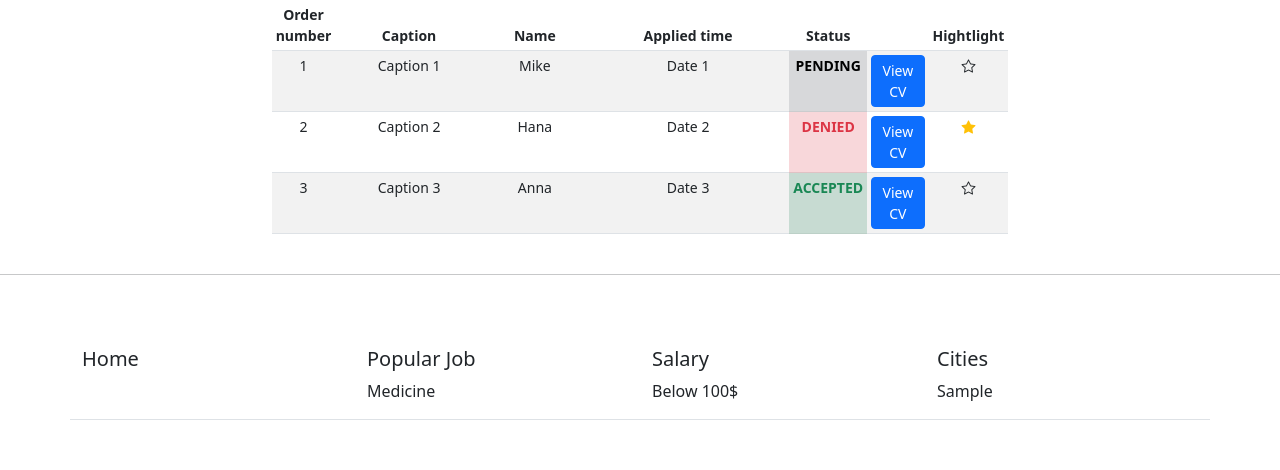
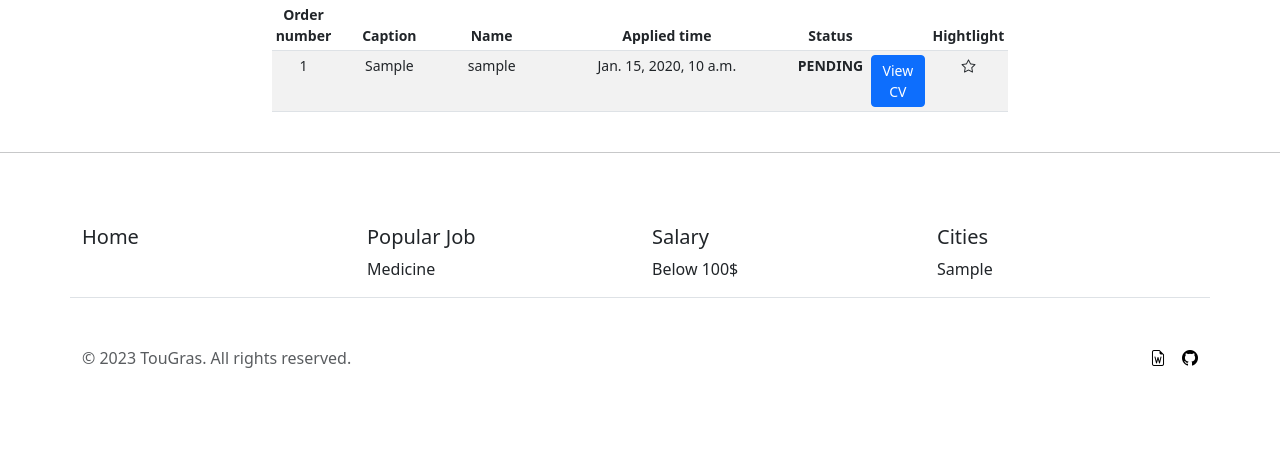
Before and after one commit to 21127221-voduyanh/intro2se-21clc08-group6, a Django app: page /dashboard/ in a window 1280 px wide. Shown: the part 101-571 px from the top of the page. Run offline with Django 5.2, Linux system fonts and the light colour scheme; a user stored in the database is signed in; tables that the repository leaves empty hold one stand-in row (values such as "Sample post").

Commit message:
Dashboard function; post approve, deny

```diff
--- a/app/form.py
+++ b/app/form.py
@@ -22,7 +22,7 @@ class CommentForm(forms.ModelForm):
 class PostForm(forms.ModelForm):
     class Meta:
         model = Post
-        fields = ['pic_url', 'caption','contact', 'address', 'field','job', 'description', 'hour', 'salary']
+        fields = ['pic_url', 'caption','contact', 'address', 'field','job', 'description', 'hour', 'salary', 'approve', 'deny']
         widgets = {
             'caption' : forms.Textarea(attrs={'class':'form-control','style':'width:500px','style':'height:100px'}),
             'contact' : forms.Textarea(attrs={'class':'form-control','style':'width:500px','style':'height:100px'}),
@@ -31,7 +31,9 @@ class PostForm(forms.ModelForm):
             'job' : forms.Textarea(attrs={'class':'form-control','style':'width:500px','style':'height:100px'}),
             'description' : forms.Textarea(attrs={'class':'form-control','style':'width:500px','style':'height:100px'}),
             'hour' : forms.Textarea(attrs={'class':'form-control','style':'width:500px','style':'height:100px'}),
-            'salary' : forms.Select(attrs={'class':'form-select'})
+            'salary' : forms.Select(attrs={'class':'form-select'}),
+            'approve' : forms.Textarea(attrs={'class':'form-control'}),
+            'deny' : forms.Textarea(attrs={'class':'form-control'})
         }
 
 class CVForm(forms.ModelForm):
--- a/app/models.py
+++ b/app/models.py
@@ -60,6 +60,9 @@ class Post(models.Model):
                ('Above 1000$','Above 1000$'),
                )
     salary = models.CharField(choices=salaries)
+
+    deny = models.TextField()
+    approve = models.TextField()
 
     employer = models.ForeignKey(Employer, on_delete=models.CASCADE)
     created_at = models.DateTimeField(auto_now_add=True)
@@ -166,6 +169,21 @@ class CV(models.Model):
     mail = models.EmailField()
     phone = models.CharField()
 
+class Dashboard(models.Model):
+    employer = models.ForeignKey(Employer, on_delete=models.CASCADE)
+    caption = models.CharField(max_length=200)
+    user_name = models.CharField(max_length=200)
+    cv = models.ForeignKey(CV, on_delete=models.CASCADE)
+    applied_time = models.DateTimeField(auto_now_add=True)
+    STATUS_CHOICES = [
+        ('PENDING', 'Pending'),
+        ('ACCEPTED', 'Accepted'),
+        ('DENIED', 'Denied'),
+        ('HIDE', 'Hide'),
+        ('HIGHTLIGHT', 'Hightlight')
+    ]
+    status = models.CharField(max_length=10, choices=STATUS_CHOICES, default='PENDING')
+
 class ApplicationHistory(models.Model):
     job_finder = models.ForeignKey(Job_finder, on_delete=models.CASCADE)
     company_name = models.CharField(max_length=200)
--- a/app/templates/app/post/dashboard.html
+++ b/app/templates/app/post/dashboard.html
@@ -8,6 +8,7 @@
   <div class="col-lg-7 col-xl-7">
 <div class="table-responsive small">
     <table class="table table-striped table-sm text-center">
+      {% if dashboard %}
         <thead>
           <tr>
             <th scope="col" class="col-sm-1">Order number</th>
@@ -21,39 +22,23 @@
           </tr>
         </thead>
         <tbody>
+          {% for application in dashboard %}
           <tr>
-          <td >1</td>
-          <td>Caption 1</td>
-          <td>Mike</td>
-          <td>Date 1</td>
-          <td class= "table-secondary fw-bold col-sm-1" >PENDING </td>
+            <td>{{ forloop.counter }}</td>
+            <td>{{ application.caption }}</td>
+            <td>{{ application.user_name }}</td>
+            <td>{{ application.applied_time }}</td>
+            <td class="{% if application.status == 'PENDING' %}text-center fw-bold{% elif application.status == 'ACCEPTED' %}table-success text-center text-success fw-bold{% else %}table-danger text-center text-danger fw-bold{% endif %}">
+              {{ application.status }}
             <td><a href="{% url 'view_cv' %}" class="btn btn-primary btn-sm col-sm-25">View CV</a></td>
             <td><i class="bi bi-star bi-lg"></i></td>
 
           </tr>
-        <tr>
-          <td>2</td>
-          <td>Caption 2</td>
-          <td>Hana</td>
-          <td>Date 2</td>
-          <td class= "table-danger text-danger fw-bold">DENIED</td>
-          <td><a href="{% url 'view_cv' %}" class="btn btn-primary btn-sm col-sm-25">View CV</a></td>
-          <td class = "text-warning"><i class="bi bi-star-fill bi-lg"></i></td>
-
-        </tr>
-
-        <tr>
-          <td>3</td>
-          <td>Caption 3</td>
-          <td>Anna</td>
-          <td>Date 3</td>
-          <td class= "table-success text-success fw-bold">ACCEPTED</td>
-          <td><a href="{% url 'view_cv' %}" class="btn btn-primary btn-sm col-sm-25">View CV</a></td>
-          <td><i class="bi bi-star bi-lg"></i></td>
-
-        </tr>
-
+          {% endfor %}
         </tbody>
+        {% else %}
+          <p class="text-center fw-bold "><h3>No application history found.</h3></p>
+        {% endif %}
     </table>
   </div>
 </div>
--- a/app/templates/app/post/post.html
+++ b/app/templates/app/post/post.html
@@ -180,7 +180,7 @@
                         </div>
                         {% if user.is_job_finder %}
                         <div class="d-flex justify-content-center mx-4 mb-3 mb-lg-4">
-                          <a type="apply" class="btn btn-primary btn-lg"  href="{% url 'apply' %}" >Apply</a>
+                          <a type="apply" class="btn btn-primary btn-lg"  href="{% url 'apply' post_id=post.id%}" >Apply</a>
                         </div>
                         {% endif %}
 
--- a/app/templates/app/post/publish.html
+++ b/app/templates/app/post/publish.html
@@ -113,7 +113,8 @@
                                             <i class="fas fa-key fa-lg me-3 fa-fw"></i>
                                             <div class="form-outline flex-fill mb-0">
                                                 <label for="inputAprove" class="form-label">Approve message</label>
-                                                <textarea class="form-control" placeholder="Message when approve applicants" id="inputDescription" style="height: 100px" name="approve"></textarea>
+                                                {% comment %} <textarea class="form-control" placeholder="Message when approve applicants" id="inputDescription" style="height: 100px" name="approve"></textarea> {% endcomment %}
+                                                {{ form.approve }}
                                             </div>
                                         </div>
 
@@ -121,7 +122,8 @@
                                             <i class="fas fa-key fa-lg me-3 fa-fw"></i>
                                             <div class="form-outline flex-fill mb-0">
                                                 <label for="inputDeny" class="form-label">Deny message</label>
-                                                <textarea class="form-control" placeholder="Message when deny applicants" id="inputDescription" style="height: 100px" name="deny"></textarea>
+                                                {% comment %} <textarea class="form-control" placeholder="Message when deny applicants" id="inputDescription" style="height: 100px" name="deny"></textarea> {% endcomment %}
+                                                {{ form.deny }}
                                             </div>
                                         </div>
 
--- a/app/urls.py
+++ b/app/urls.py
@@ -15,7 +15,7 @@ urlpatterns = [
     path('logout', views.logout_user, name='logout'),
     path('post/<int:post_id>/', views.post, name='post'),
     path('publish/', views.publish, name='publish'),
-    path('apply/', views.apply, name='apply'),
+    path('apply/<int:post_id>/', views.apply, name='apply'),
     path('about/',views.about,name='about'),
     path('search/',views.search,name='search'),
     path('dashboard/',views.dashboard,name='dashboard'),
--- a/app/views.py
+++ b/app/views.py
@@ -1,6 +1,6 @@
 from django.shortcuts import render, redirect, get_object_or_404
 from django.http import HttpResponse
-from app.models import Employer, Job_finder, User, Post, Comment, CV, Report, ApplicationHistory
+from app.models import Employer, Job_finder, User, Post, Comment, CV, Report, ApplicationHistory, Dashboard
 from django.contrib import messages
 from django.contrib.auth import authenticate, login as auth_login, logout
 from app.form import EUpdateForm, JFUpdateForm, PostForm, CVForm
@@ -446,9 +446,10 @@ def search(request):
                'searched_cate': searched_cate, 'cf': cf, 'slr': slr, 'ct':ct}
     return render(request,'app/search.html',context)
 
-def apply(request):
+def apply(request, post_id):
     cf,slr,ct = base()
     form = CVForm()
+    post = get_object_or_404(Post, pk=post_id)
     if request.method == 'POST':
         form = CVForm(request.POST)
         print(request.POST)  # Print the raw form data to check if any fields are missing or incorrect
@@ -472,6 +473,15 @@ def apply(request):
                 status='PENDING',  # Or any initial status you want to set
             )
 
+            Dashboard.objects.create(
+                employer=post.employer,
+                caption=post.caption,
+                user_name=request.user.username,
+                applied_time=timezone.now(),
+                cv=form.instance,
+                status='PENDING'
+            )
+
             messages.success(request, "CV created successfully")
             return redirect('home')
         else:
@@ -481,13 +491,22 @@ def apply(request):
     context = {
         'job_finder' : request.user.job_finder,
         'form' : form,
-        'cf': cf, 'slr': slr, 'ct':ct
+        'cf': cf, 'slr': slr, 'ct':ct,
+        'post' : post
     }
     return render(request, 'app/post/apply.html', context)
 
+@login_required
 def dashboard(request):
     cf,slr,ct = base()
-    context = {'cf': cf, 'slr': slr, 'ct':ct}
+
+    dashboard = Dashboard.objects.filter(employer=request.user.employer)
+    context = {
+        'cf': cf,
+        'slr': slr,
+        'ct':ct,
+        'dashboard' : dashboard
+        }
     return render(request,'app/post/dashboard.html',context)
 
 @login_required
```
Also changed, not shown: app/migrations/0001_initial.py, app/migrations/0002_alter_cv_phone.py (deleted), app/migrations/0002_dashboard.py (added), app/migrations/0003_report.py (deleted), app/migrations/0004_report_content.py (deleted), app/migrations/0005_alter_report_reported_comment_and_more.py (deleted), app/migrations/0006_applicationhistory.py (deleted), media/Screenshot_17.png (added), media/Screenshot_17_AylVbjc.png (added), media/Screenshot_17_oSOrUgr.png (added). Lines whose indentation alone changed are shown as unchanged.
